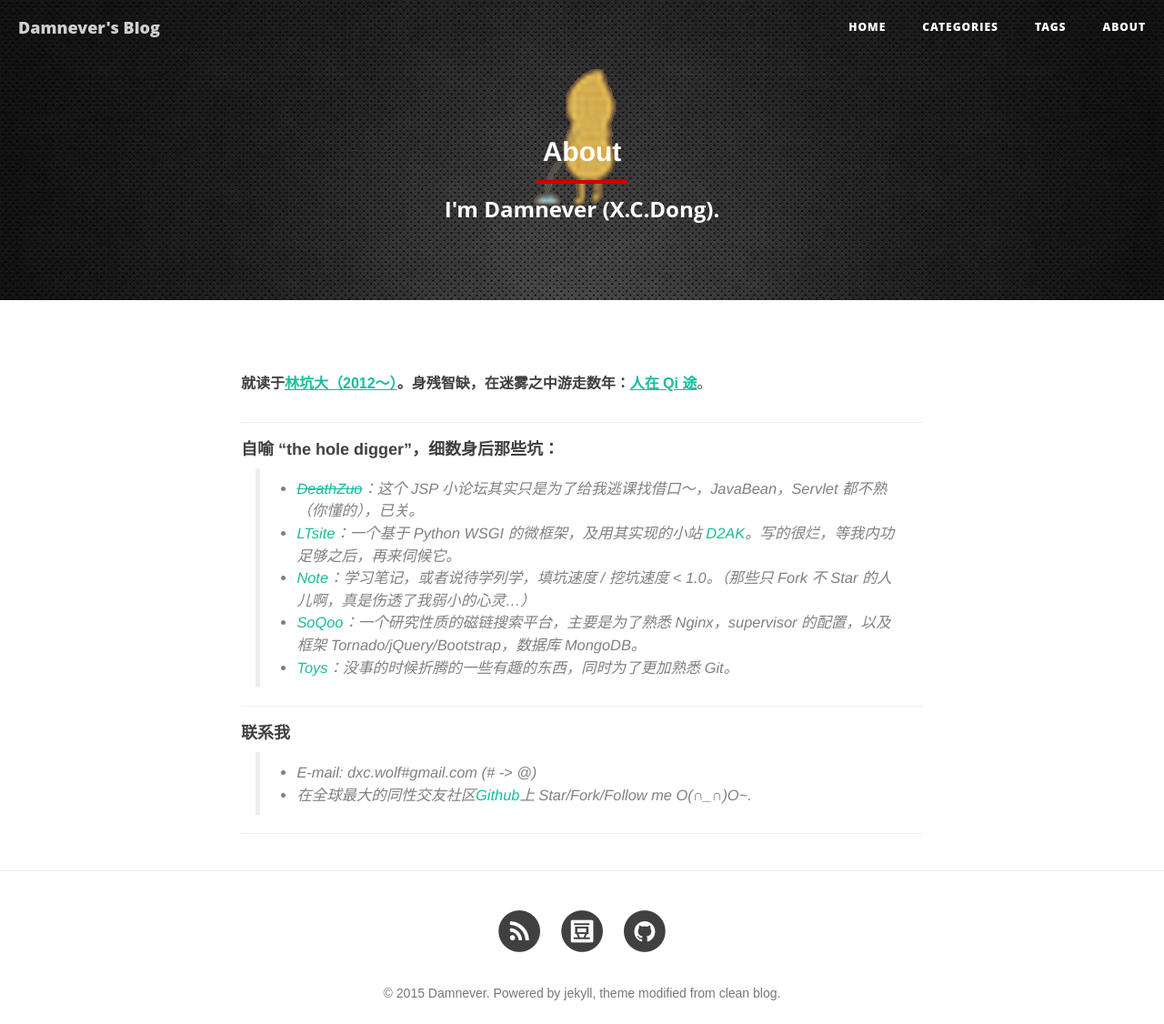
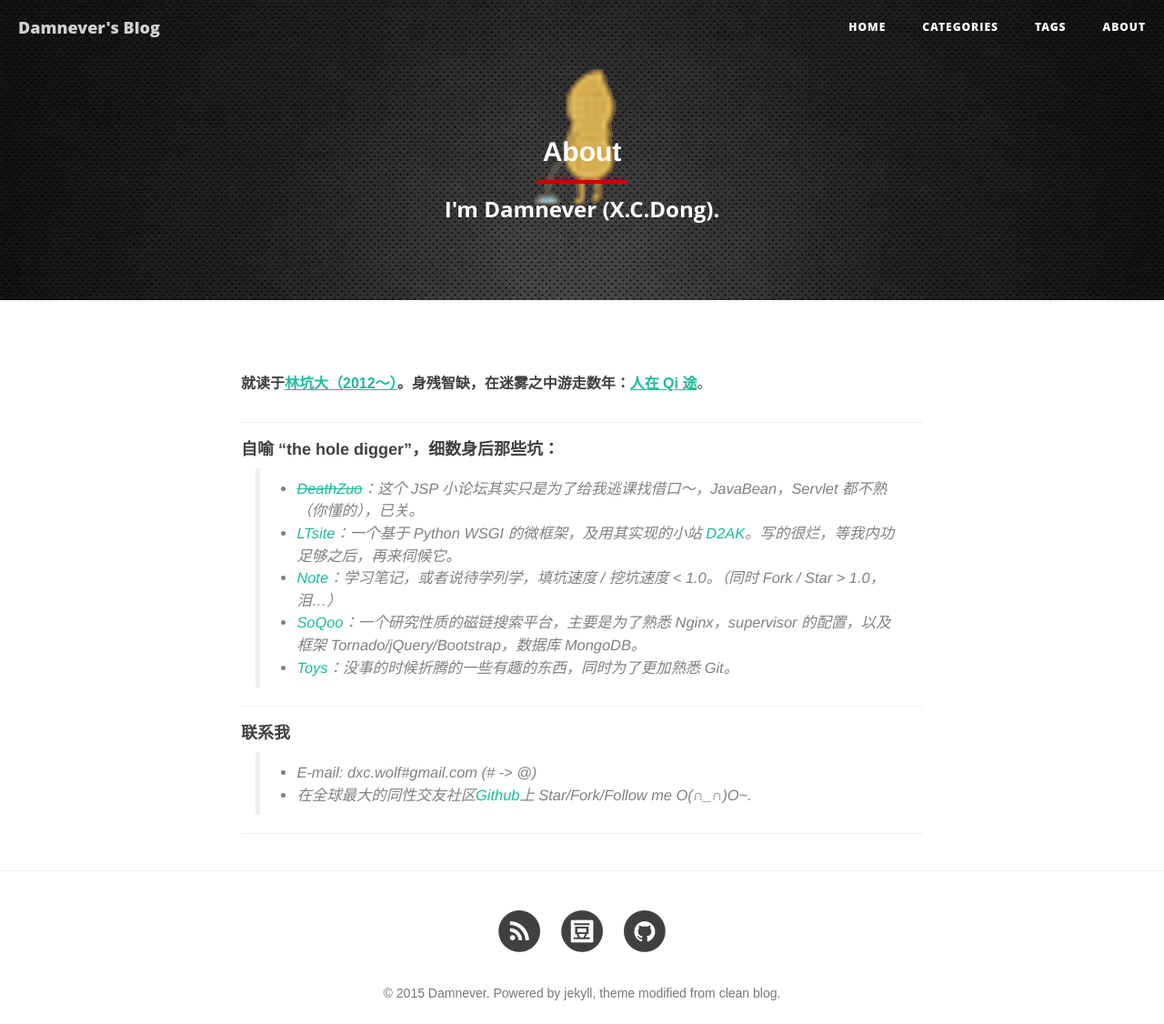
Before and after one commit to damnever/damnever.github.io, a Jekyll site: the page built from about.md, in a window 1280 px wide. Shown: the whole page at 91% size. Built offline with Jekyll 4.4.1, drawn with Linux system fonts in a browser that asks for light colours; nearby versions of some CDN libraries; comment, search, counter and statistics services are not loaded.

Commit message:
Adult: One old enough to know better.

```diff
--- a/about.md
+++ b/about.md
@@ -14,7 +14,7 @@ header-img: "img/about-bg.jpg"
 
 > - [<s>DeathZuo</s>](http://deathzuo.sinaapp.com/)：这个 JSP 小论坛其实只是为了给我逃课找借口～，JavaBean，Servlet 都不熟（你懂的），已关。
 > - [LTsite](https://github.com/Damnever/LTsite)：一个基于 Python WSGI 的微框架，及用其实现的小站 [D2AK](http://d2ak.sinaapp.com/)。写的很烂，等我内功足够之后，再来伺候它。
-> - [Note](https://github.com/Damnever/Note)：学习笔记，或者说待学列学，填坑速度 / 挖坑速度 < 1.0。（那些只 Fork 不 Star 的人儿啊，真是伤透了我弱小的心灵...）
+> - [Note](https://github.com/Damnever/Note)：学习笔记，或者说待学列学，填坑速度 / 挖坑速度 < 1.0。（同时 Fork / Star > 1.0，泪...）
 > - [SoQoo](http://www.soqoo.net/)：一个研究性质的磁链搜索平台，主要是为了熟悉 Nginx，supervisor 的配置，以及框架 Tornado/jQuery/Bootstrap，数据库 MongoDB。
 > - [Toys](https://github.com/Damnever/toys)：没事的时候折腾的一些有趣的东西，同时为了更加熟悉 Git。
 
```
